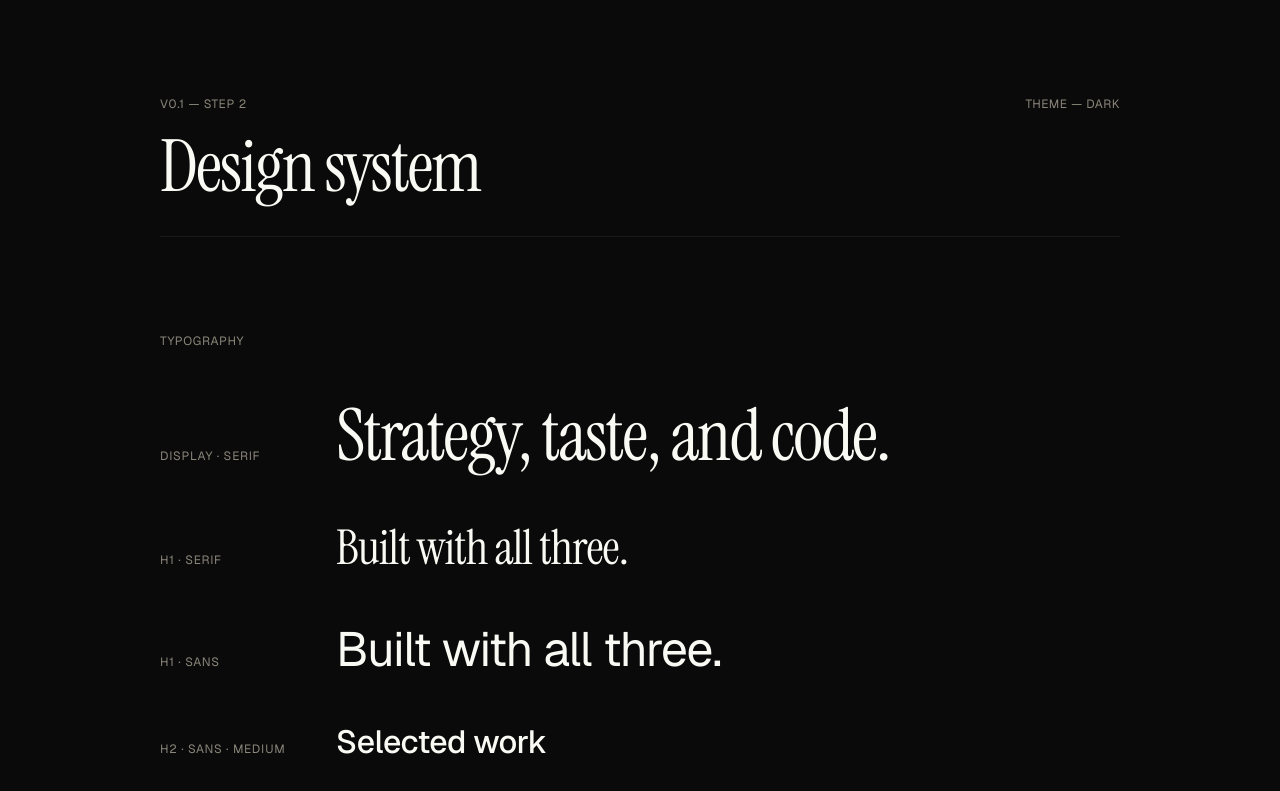
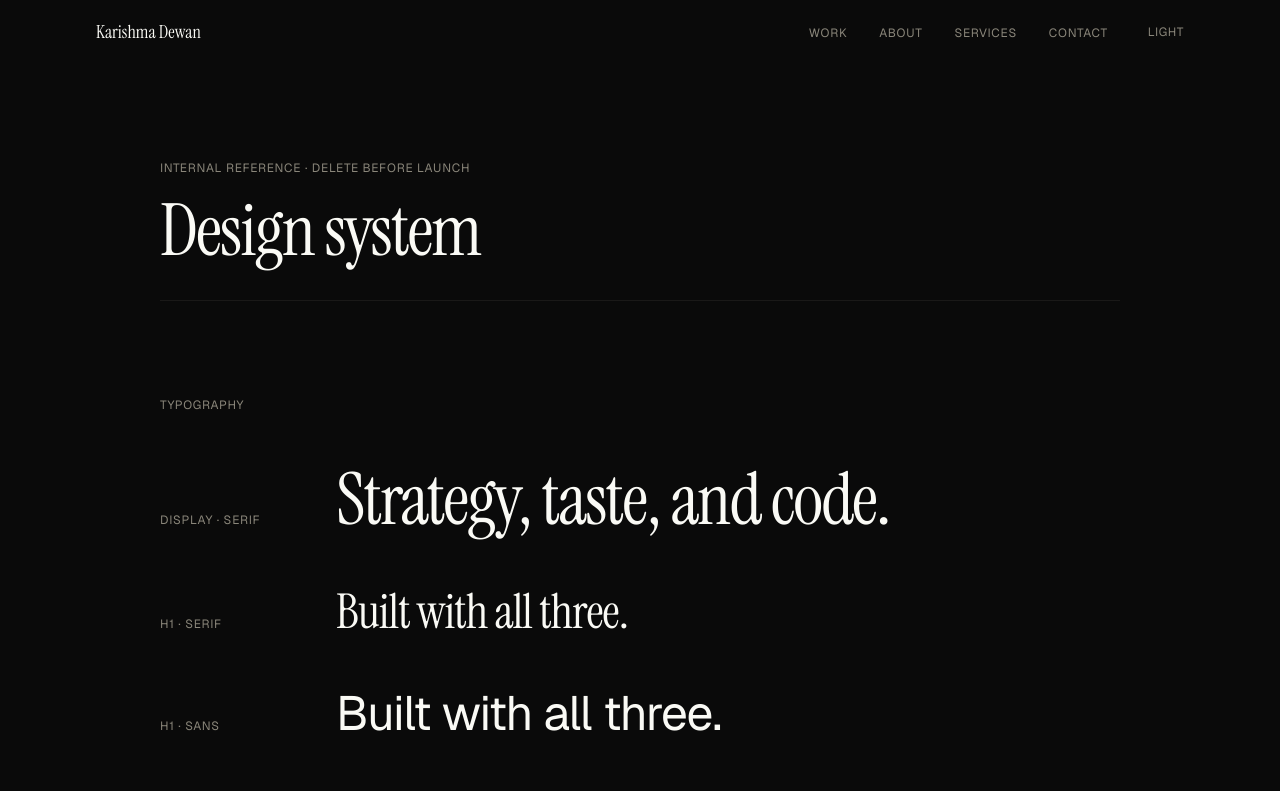
Before and after one commit to karishmacdewan/karishma-portfolio, a Next.js app: page /design-system in a window 1280 px wide. Shown: the top 791 px of the page. Built offline with nearby package versions, Linux system fonts and the light colour scheme.

Commit message:
step 3: header + footer layout

```diff
--- a/app/design-system/page.tsx
+++ b/app/design-system/page.tsx
@@ -1,19 +1,14 @@
 import { palette } from "@/tokens/colours";
-import { ThemeToggle } from "./theme-toggle";
 
 export default function DesignSystemPage() {
   return (
-    <main className="min-h-screen bg-background text-foreground">
-      <div className="mx-auto max-w-5xl px-8 py-24">
-        <header className="flex items-baseline justify-between border-b border-border pb-8 mb-24">
-          <div>
-            <p className="font-sans text-caption uppercase text-muted">
-              v0.1 — step 2
-            </p>
-            <h1 className="font-serif text-display mt-4">Design system</h1>
-          </div>
-          <ThemeToggle />
-        </header>
+    <div className="mx-auto max-w-5xl px-8 pt-40 pb-24">
+      <header className="border-b border-border pb-8 mb-24">
+        <p className="font-sans text-caption uppercase text-muted">
+          internal reference · delete before launch
+        </p>
+        <h1 className="font-serif text-display mt-4">Design system</h1>
+      </header>
 
         <Section label="Typography">
           <div className="space-y-12">
@@ -141,14 +136,7 @@ export default function DesignSystemPage() {
             />
           </dl>
         </Section>
-
-        <footer className="pt-16 border-t border-border">
-          <p className="font-sans text-caption uppercase text-muted">
-            preview route · delete before launch
-          </p>
-        </footer>
       </div>
-    </main>
   );
 }
 
--- a/app/design-system/theme-toggle.tsx
+++ /dev/null
@@ -1,22 +0,0 @@
-"use client";
-
-import { useState } from "react";
-
-export function ThemeToggle() {
-  const [theme, setTheme] = useState<"dark" | "light">("dark");
-
-  function toggle() {
-    const next = theme === "dark" ? "light" : "dark";
-    document.documentElement.setAttribute("data-theme", next);
-    setTheme(next);
-  }
-
-  return (
-    <button
-      onClick={toggle}
-      className="font-sans text-caption uppercase tracking-wider text-muted hover:text-foreground transition-colors duration-300"
-    >
-      theme — {theme}
-    </button>
-  );
-}
--- a/app/globals.css
+++ b/app/globals.css
@@ -117,3 +117,18 @@ body {
   -webkit-font-smoothing: antialiased;
   -moz-osx-font-smoothing: grayscale;
 }
+
+/*
+ * Custom duration utilities.
+ * Tailwind v4's `--ease-*` theme namespace auto-generates `ease-*` utilities,
+ * but there's no matching `--duration-*` namespace — so we declare them here.
+ */
+@utility duration-fast {
+  transition-duration: var(--duration-fast);
+}
+@utility duration-base {
+  transition-duration: var(--duration-base);
+}
+@utility duration-slow {
+  transition-duration: var(--duration-slow);
+}
--- a/app/layout.tsx
+++ b/app/layout.tsx
@@ -1,6 +1,8 @@
 import type { Metadata } from "next";
 import { Geist, Instrument_Serif } from "next/font/google";
 import "./globals.css";
+import { Header } from "@/components/header";
+import { Footer } from "@/components/footer";
 
 const geist = Geist({
   variable: "--font-geist",
@@ -29,7 +31,11 @@ export default function RootLayout({
       lang="en"
       className={`${geist.variable} ${instrumentSerif.variable} h-full antialiased`}
     >
-      <body className="min-h-full flex flex-col">{children}</body>
+      <body className="min-h-full flex flex-col">
+        <Header />
+        <main className="flex-1">{children}</main>
+        <Footer />
+      </body>
     </html>
   );
 }
--- /dev/null
+++ b/components/footer.tsx
@@ -0,0 +1,38 @@
+const SOCIAL = [
+  { href: "https://linkedin.com/in/karishmacdewan", label: "LinkedIn" },
+  { href: "mailto:karishmadewan0@gmail.com", label: "Email" },
+  { href: "https://x.com/karishmacdewan", label: "X" },
+];
+
+export function Footer() {
+  const year = new Date().getFullYear();
+
+  return (
+    <footer className="border-t border-border">
+      <div className="mx-auto max-w-6xl px-8 py-24 grid grid-cols-1 gap-8 md:grid-cols-3 md:items-start">
+        <p className="font-sans text-small text-muted">
+          Built by Karishma Dewan. Based in [city].
+        </p>
+
+        <nav
+          aria-label="Social"
+          className="flex gap-6 font-sans text-small md:justify-center"
+        >
+          {SOCIAL.map(({ href, label }) => (
+            <a
+              key={label}
+              href={href}
+              className="text-muted hover:text-foreground transition-colors duration-fast ease-out-soft"
+            >
+              {label}
+            </a>
+          ))}
+        </nav>
+
+        <p className="font-sans text-small text-muted md:text-right">
+          © {year}
+        </p>
+      </div>
+    </footer>
+  );
+}
--- /dev/null
+++ b/components/header.tsx
@@ -0,0 +1,79 @@
+"use client";
+
+import Link from "next/link";
+import { usePathname } from "next/navigation";
+import { useEffect, useState } from "react";
+import { ThemeToggle } from "./theme-toggle";
+
+const NAV = [
+  { href: "/work", label: "Work" },
+  { href: "/about", label: "About" },
+  { href: "/services", label: "Services" },
+  { href: "/contact", label: "Contact" },
+];
+
+export function Header() {
+  const [scrolled, setScrolled] = useState(false);
+  const pathname = usePathname();
+
+  useEffect(() => {
+    const evaluate = () => {
+      // Backdrop blur engages after the user has scrolled past roughly
+      // the hero — proxied as 70% of the current viewport height.
+      setScrolled(window.scrollY > window.innerHeight * 0.7);
+    };
+    evaluate();
+    window.addEventListener("scroll", evaluate, { passive: true });
+    window.addEventListener("resize", evaluate);
+    return () => {
+      window.removeEventListener("scroll", evaluate);
+      window.removeEventListener("resize", evaluate);
+    };
+  }, []);
+
+  return (
+    <header
+      className={`fixed top-0 left-0 right-0 z-50 transition-[background-color,backdrop-filter,border-color] duration-base ease-out-soft ${
+        scrolled
+          ? "bg-background/70 backdrop-blur-md border-b border-border"
+          : "bg-transparent border-b border-transparent"
+      }`}
+    >
+      <div className="mx-auto max-w-6xl px-8 h-16 flex items-center justify-between">
+        <Link
+          href="/"
+          className="font-serif text-body-lg text-foreground hover:text-accent transition-colors duration-fast ease-out-soft"
+        >
+          Karishma Dewan
+        </Link>
+
+        <div className="flex items-center gap-10">
+          <nav aria-label="Primary">
+            <ul className="flex items-center gap-8">
+              {NAV.map(({ href, label }) => {
+                const active =
+                  pathname === href || pathname.startsWith(`${href}/`);
+                return (
+                  <li key={href}>
+                    <Link
+                      href={href}
+                      className={`font-sans text-caption uppercase transition-colors duration-fast ease-out-soft ${
+                        active
+                          ? "text-foreground"
+                          : "text-muted hover:text-foreground"
+                      }`}
+                    >
+                      {label}
+                    </Link>
+                  </li>
+                );
+              })}
+            </ul>
+          </nav>
+
+          <ThemeToggle />
+        </div>
+      </div>
+    </header>
+  );
+}
--- /dev/null
+++ b/components/theme-toggle.tsx
@@ -0,0 +1,28 @@
+"use client";
+
+import { useState } from "react";
+
+type Theme = "dark" | "light";
+
+export function ThemeToggle() {
+  const [theme, setTheme] = useState<Theme>("dark");
+
+  function toggle() {
+    const next: Theme = theme === "dark" ? "light" : "dark";
+    document.documentElement.setAttribute("data-theme", next);
+    setTheme(next);
+  }
+
+  const target: Theme = theme === "dark" ? "light" : "dark";
+
+  return (
+    <button
+      type="button"
+      onClick={toggle}
+      aria-label={`Switch to ${target} theme`}
+      className="font-sans text-caption uppercase text-muted hover:text-foreground transition-colors duration-fast ease-out-soft"
+    >
+      {target}
+    </button>
+  );
+}
```
